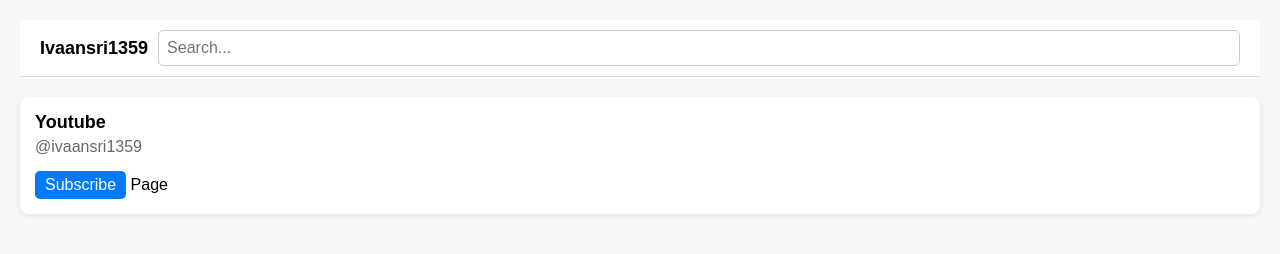
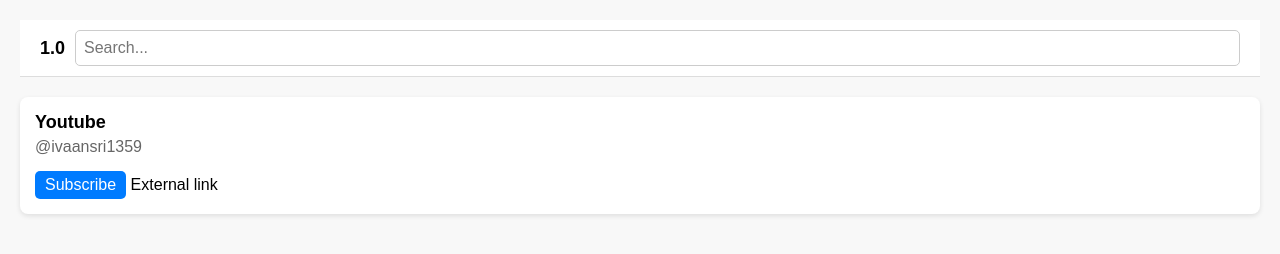
Before and after one commit to abceveryone/abceveryone.github.io, a plain HTML site: page index.html in a window 1280 px wide. Drawn offline with Linux system fonts and the light colour scheme.

Commit message:
Update index.html

```diff
--- a/index.html
+++ b/index.html
@@ -80,7 +80,7 @@
 <body>
 
     <div class="header">
-        <div class="title">Ivaansri1359</div>
+        <div class="title">1.0</div>
         <input type="text" class="search-bar" id="search" placeholder="Search..." oninput="filterItems()">
     </div>
 
@@ -88,7 +88,7 @@
         <div class="card" data-title="Youtube">
             <div class="title">Youtube</div>
             <div class="desc">@ivaansri1359</div>
-            <a href="https://www.youtube.com/@ivaansri1359?sub_confirmation=1" class="link">Subscribe</a> <span> Page </span>
+            <a href="https://www.youtube.com/@ivaansri1359?sub_confirmation=1" class="link">Subscribe</a> <span> External link </span>
         </div>
     </div>
 
```
